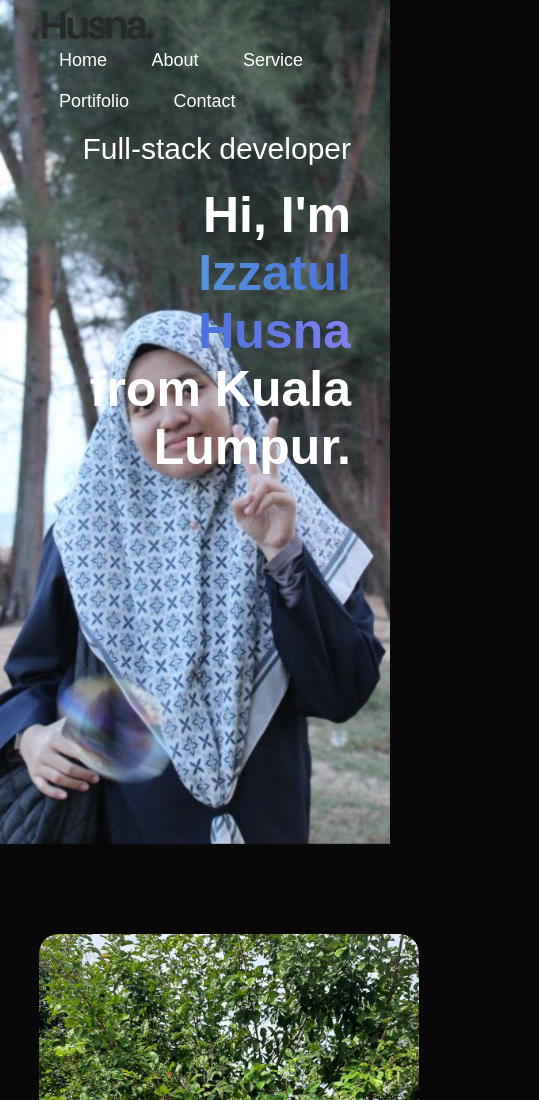
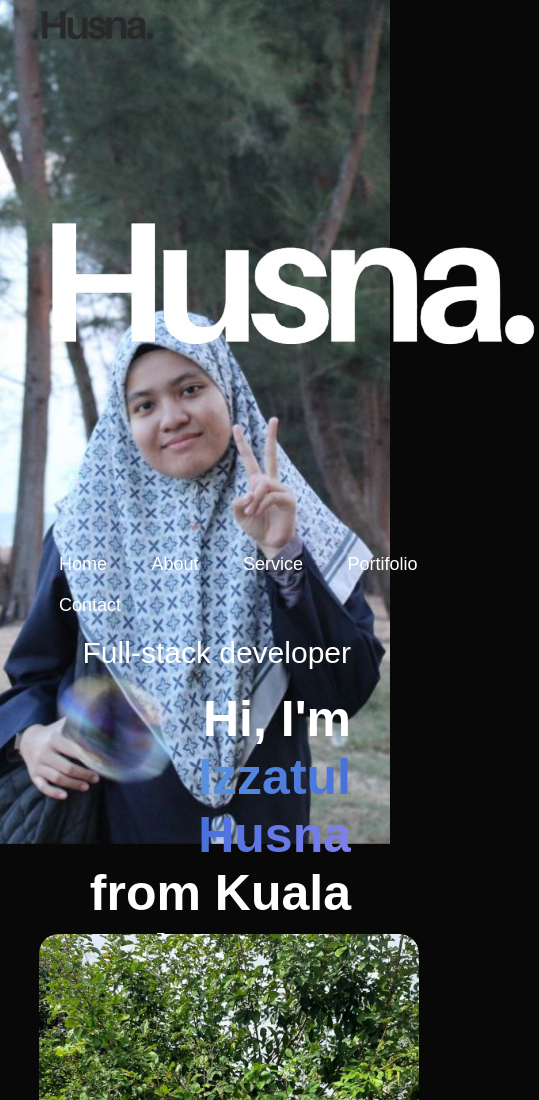
Before and after one commit to ihsky065/portfolio-project, a website: page index.html in a window 390 px wide. Shown: the top 1100 px of the page, 539 px wide, since content can reach past the window. Drawn offline with Linux system fonts and the light colour scheme.

Commit message:
feat: add mobile version picture for replacing logo

```diff
--- a/index.html
+++ b/index.html
@@ -13,6 +13,8 @@
       <div class="container">
         <nav>
           <img src="images/logo.png" alt="" class="logo">
+          <ul>
+          <img src="images/mobile-version-logo.png" alt="" class="mobile-logo">
           <ul>
             <li><a href="#">Home</a></li>
             <li><a href="#">About</a></li>
```
